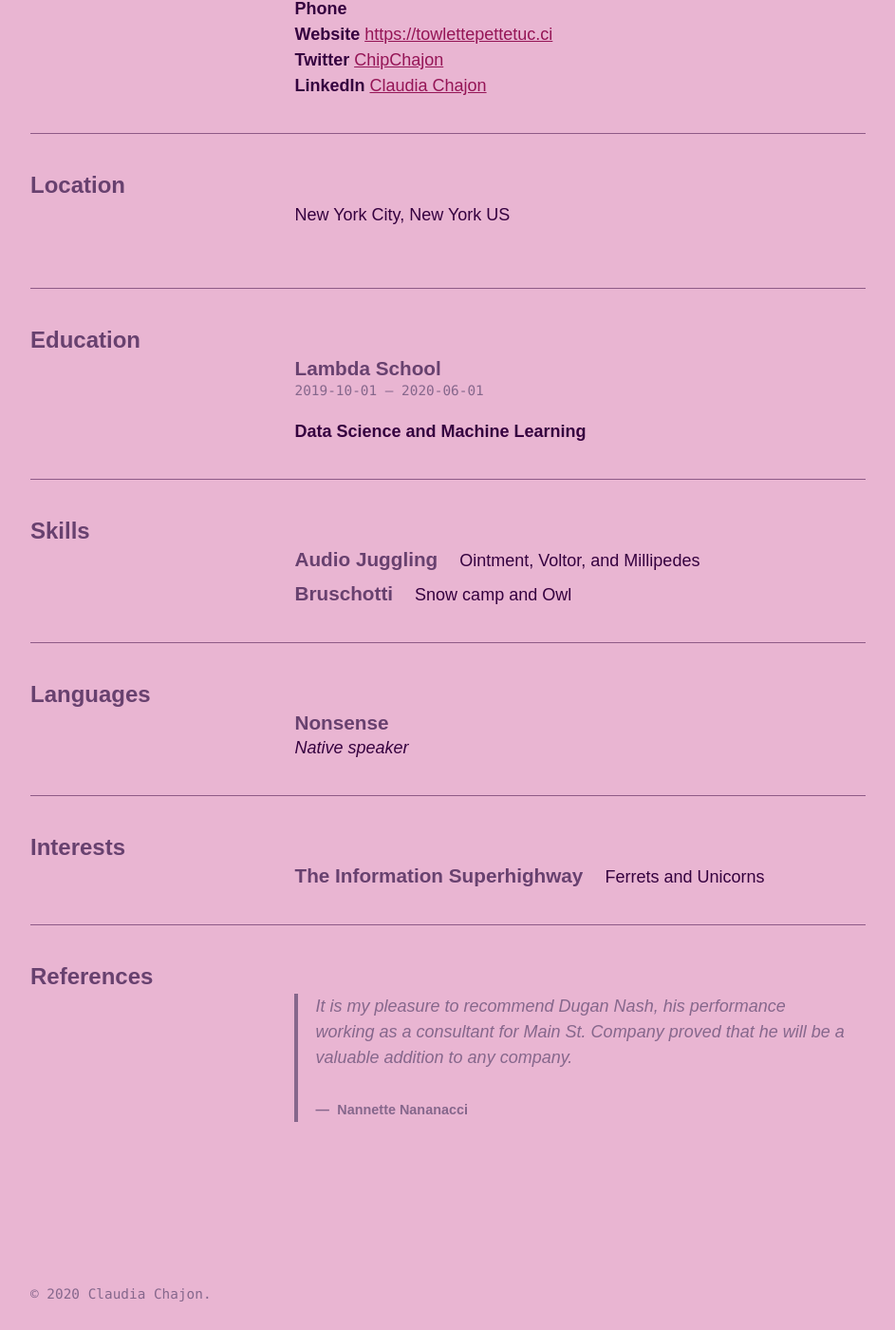
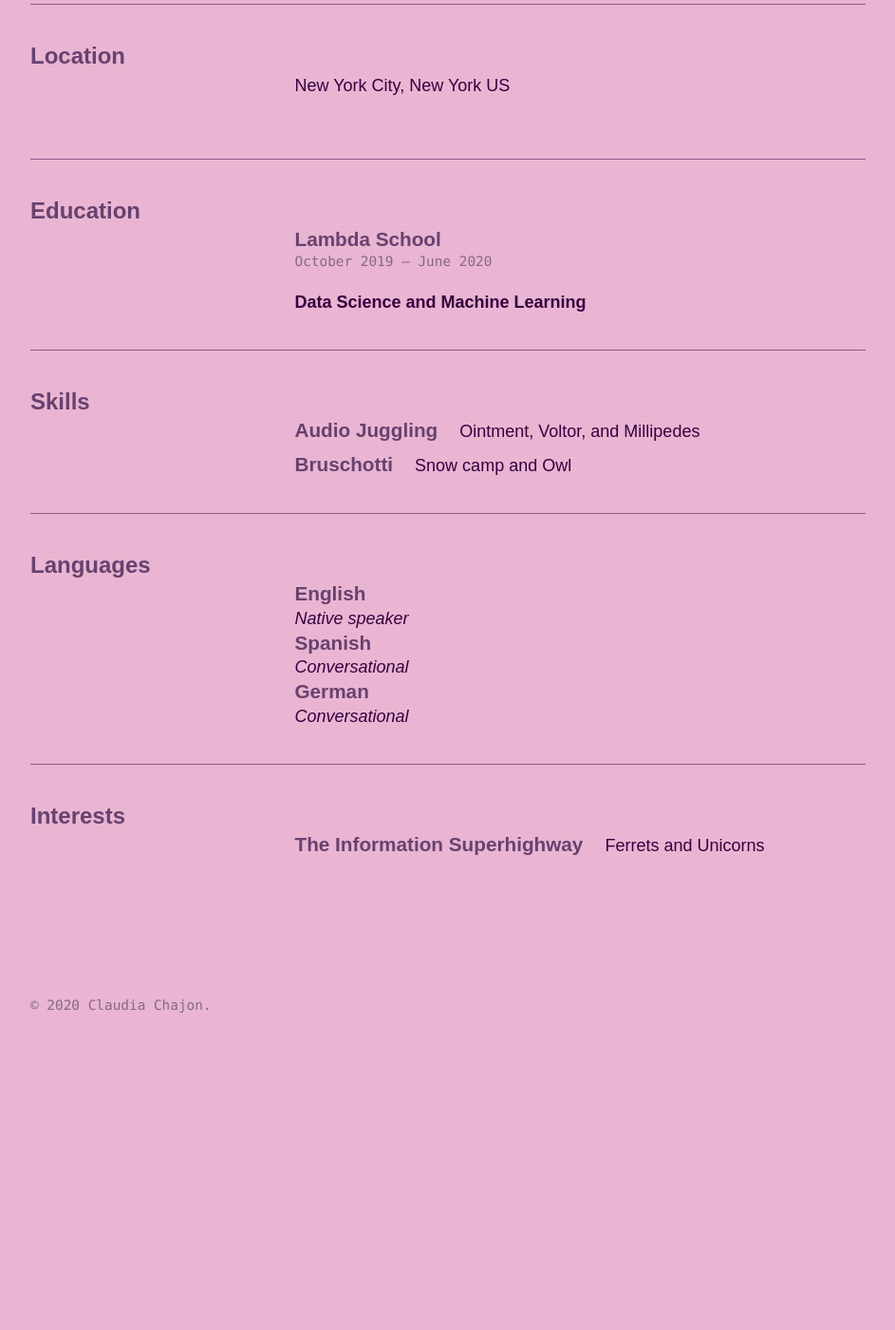
Before and after one commit to claudiasofiaC/claudiasofiac.github.io, a Jekyll site: the page built from cv.md, in a window 1280 px wide and 1400 px high, scrolled down 664 px. Shown: the whole window at 95% size, without its empty margins (40-983 px from the left). Built offline with Jekyll 4.4.1, drawn with Linux system fonts in a browser that asks for light colours; after the commit the page ends 1761 px from its top, so only the background shows below that; some of the changed text lies outside the part shown.

Commit message:
nail in coffin

```diff
--- a/_data/cv.json
+++ b/_data/cv.json
@@ -1,12 +1,9 @@
 {
   "basics": {
-    "name": "",
-    "label": "Into Big Data and Machine Learning",
-    "picture": "",
+    "name": "Into Big Data and Machine Learning",
+    "label": "Learning never ends",
+    "picture": "assets/images/dead copy.png",
     "email": "claudia.chajon@gmail.com",
-    "phone": "",
-    "website": "https://towlettepettetuc.ci",
-    "summary": "Learning never ends",
     "location": {
       "city": "New York City",
       "countryCode": "US",
@@ -29,8 +26,8 @@
     {
       "institution": "Lambda School",
       "area": "Data Science and Machine Learning",
-      "startDate": "2019-10-01",
-      "endDate": "2020-06-01"
+      "startDate": "October 2019",
+      "endDate": "June 2020"
     }
   ],
   "skills": [
@@ -54,8 +51,16 @@
   ],
   "languages": [
     {
-      "language": "Nonsense",
+      "language": "English",
       "fluency": "Native speaker"
+    },
+    {
+      "language": "Spanish",
+      "fluency": "Conversational"
+    },
+    {
+      "language": "German",
+      "fluency": "Conversational"
     }
   ],
   "interests": [
@@ -67,10 +72,4 @@
       ]
     }
   ],
-  "references": [
-    {
-      "name": " Nannette Nananacci",
-      "reference": "It is my pleasure to recommend Dugan Nash, his performance working as a consultant for Main St. Company proved that he will be a valuable addition to any company."
-    }
-  ]
 }
```
Also changed, not shown: cv.md (+0 -4 lines).
